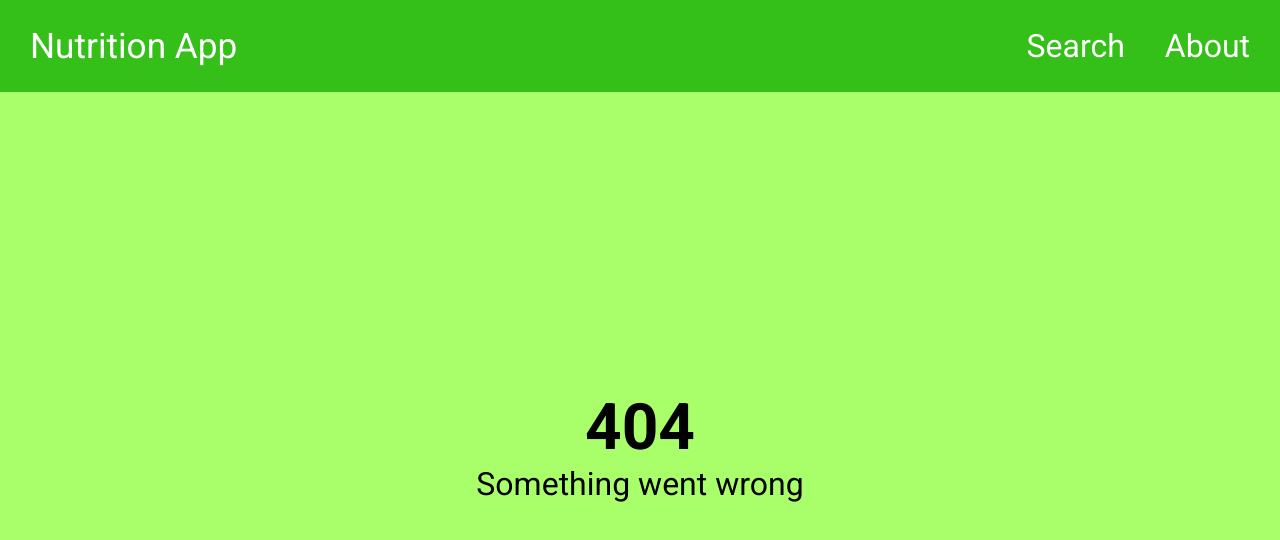
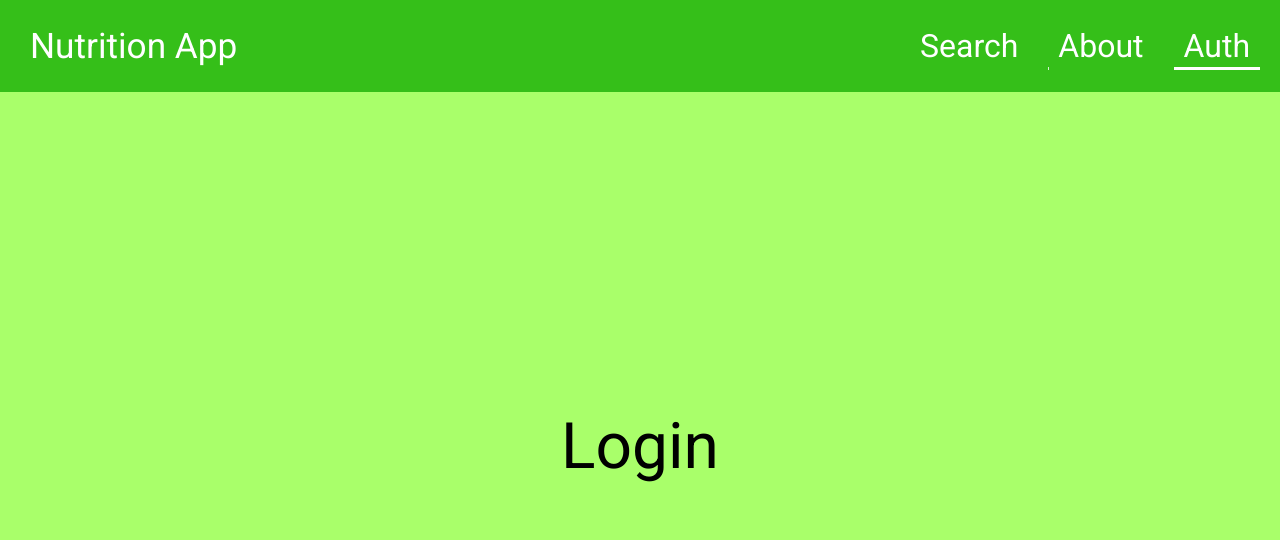
Before and after one commit to dawid-fulmes/nutrition-app, a React (Create React App) app: page /auth in a window 1280 px wide. Before the commit this address had no page. Shown: the top 540 px of the page. Built offline with nearby package versions, Linux system fonts and the light colour scheme.

Commit message:
Add auth page and change folders structure

```diff
--- a/src/components/Header/NavItems/NavItems.js
+++ b/src/components/Header/NavItems/NavItems.js
@@ -6,6 +6,7 @@ import PropTypes from "prop-types";
 const linksConfig = [
   { label: "Search", path: "/search" },
   { label: "About", path: "/about" },
+  { label: "Auth", path: "/auth" },
 ];
 
 const StyledNav = styled.nav`
--- a/src/containers/App/App.js
+++ b/src/containers/App/App.js
@@ -2,10 +2,11 @@ import React from "react";
 import { Switch, Route } from "react-router-dom";
 
 import Layout from "../../hoc/Layout/Layout";
-import Home from "../../components/Home/Home";
-import Search from "../Search/Search";
-import Error404 from "../Error404/Error404";
-import About from "../About/About";
+import Home from "../pages/Home/Home";
+import Search from "../pages/Search/Search";
+import Error404 from "../pages/Error404/Error404";
+import About from "../pages/About/About";
+import Auth from "../pages/Auth/Auth";
 
 function App() {
   return (
@@ -14,6 +15,7 @@ function App() {
         <Route path="/" exact component={Home} />
         <Route path="/search" component={Search} />
         <Route path="/about" component={About} />
+        <Route path="/auth" component={Auth} />
         <Route component={Error404} />
       </Switch>
     </Layout>
--- /dev/null
+++ b/src/containers/pages/Auth/Auth.js
@@ -0,0 +1,16 @@
+import React from "react";
+import styled from "styled-components";
+
+const StyledWrapper = styled.div`
+  color: ${({ theme }) => theme.colors.black};
+  font-size: 4rem;
+  text-align: center;
+  margin: auto;
+  padding: 20px;
+`;
+
+const Auth = () => {
+  return <StyledWrapper>Login</StyledWrapper>;
+};
+
+export default Auth;
--- a/src/containers/Search/Search.js
+++ b/src/containers/pages/Search/Search.js
@@ -4,7 +4,7 @@ import { connect } from "react-redux";
 import PropTypes from "prop-types";
 
 import SearchField from "./SearchField/SearchField";
-import { search, getDetails } from "../../store/actions/search";
+import { search, getDetails } from "../../../store/actions/search";
 import SearchResults from "./SearchResults/SearchResults";
 
 const StyledWrapper = styled.div`
--- a/src/containers/Search/SearchField/SearchField.js
+++ b/src/containers/pages/Search/SearchField/SearchField.js
@@ -2,8 +2,8 @@ import React from "react";
 import styled from "styled-components";
 import PropTypes from "prop-types";
 
-import Button from "../../../components/Button/Button";
-import Input from "../../../components/Input/Input";
+import Button from "../../../../components/Button/Button";
+import Input from "../../../../components/Input/Input";
 
 const StyledWrapper = styled.div`
   display: flex;
--- a/src/containers/Search/SearchResults/SearchResult/ResultDetails/ResultDetails.js
+++ b/src/containers/pages/Search/SearchResults/SearchResult/ResultDetails/ResultDetails.js
@@ -2,7 +2,7 @@ import React from "react";
 import styled from "styled-components";
 import PropTypes from "prop-types";
 
-import Spinner from "../../../../../components/Spinner/Spinner";
+import Spinner from "../../../../../../components/Spinner/Spinner";
 
 const StyledWrapper = styled.div`
   display: flex;
--- a/src/containers/Search/SearchResults/SearchResult/SearchResult.js
+++ b/src/containers/pages/Search/SearchResults/SearchResult/SearchResult.js
@@ -3,8 +3,8 @@ import styled from "styled-components";
 import PropTypes from "prop-types";
 
 import ResultDetails from "./ResultDetails/ResultDetails";
-import { isEmpty } from "../../../../shared/utils";
-import Button from "../../../../components/Button/Button";
+import { isEmpty } from "../../../../../shared/utils";
+import Button from "../../../../../components/Button/Button";
 
 const StyledWrapper = styled.div`
   font-size: 1.5rem;
--- a/src/containers/Search/SearchResults/SearchResults.js
+++ b/src/containers/pages/Search/SearchResults/SearchResults.js
@@ -3,7 +3,7 @@ import styled from "styled-components";
 import PropTypes from "prop-types";
 
 import SearchResult from "./SearchResult/SearchResult";
-import Spinner from "../../../components/Spinner/Spinner";
+import Spinner from "../../../../components/Spinner/Spinner";
 
 const StyledWrapper = styled.div`
   margin-top: 10px;
```
Also changed, not shown: src/containers/pages/About/About.js (renamed from src/containers/About/About.js), src/containers/pages/Error404/Error404.js (renamed from src/containers/Error404/Error404.js), src/containers/pages/Home/Home.js (renamed from src/components/Home/Home.js).
